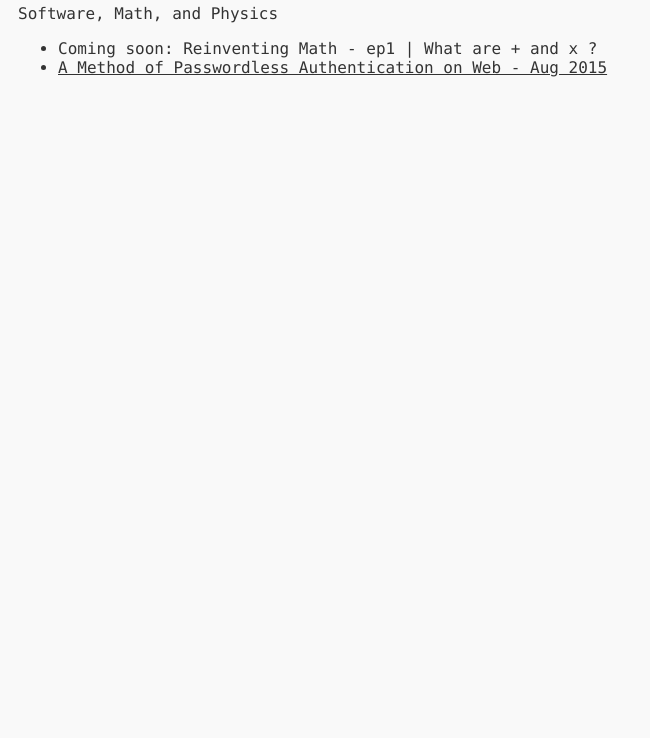
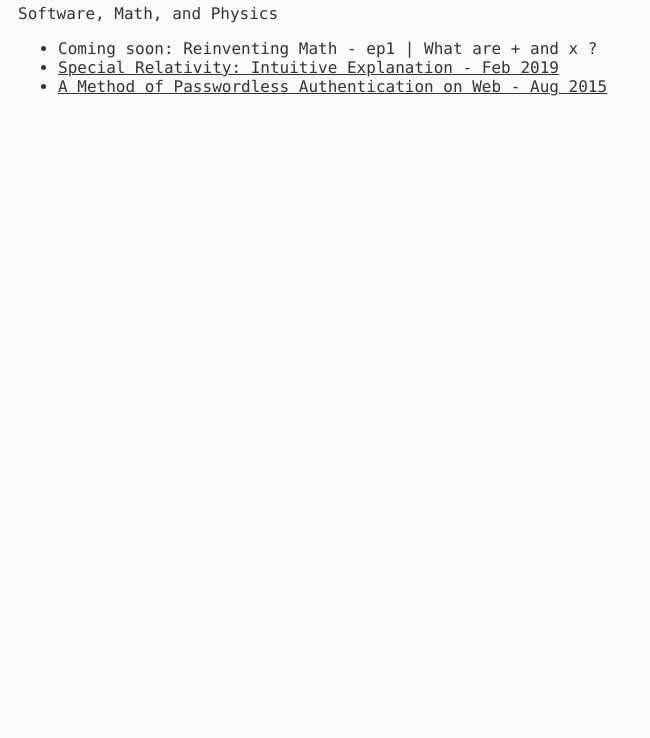
Before and after one commit to hackguru/h4ck_guru, a plain HTML site: page index.html in a window 1280 px wide. Shown: the part 62-800 px from the top of the page, without its empty margins (0-650 px from the left). Drawn offline with Linux system fonts and the light colour scheme.

Commit message:
added article for special relativity

```diff
--- a/index.html
+++ b/index.html
@@ -13,6 +13,7 @@
 	</br>
 	<ul>
 		<li> Coming soon: Reinventing Math - ep1 | What are + and x ? </li>
+		<li><a href="https://medium.com/@hackguru/special-relativity-intuitive-explanation-ee4f351f2fa0"> Special Relativity: Intuitive Explanation - Feb 2019 </a></li>
 		<li><a href="passwordless.html"> A Method of Passwordless Authentication on Web - Aug 2015 </a></li>
 	</ul>
 </body>
```
